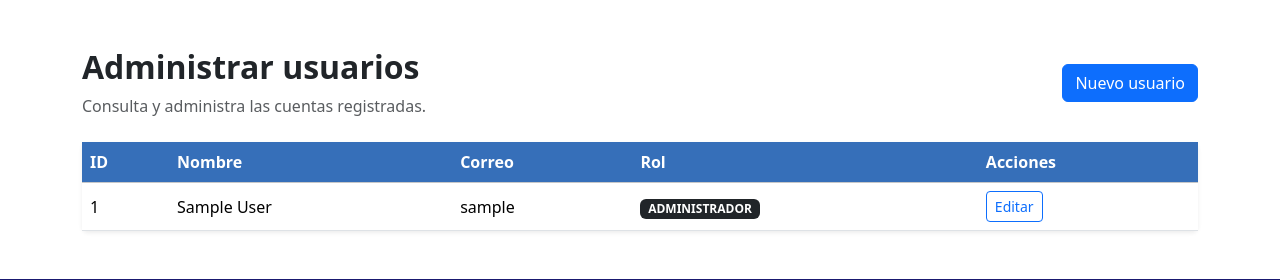
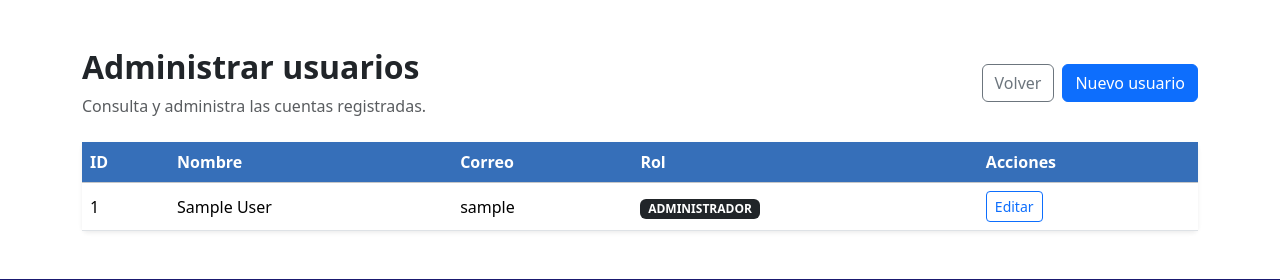
Before and after one commit to BrandoOC17/Proyecto-MarcoDesarrolloWeb, a Spring Boot app: page /administracion/usuarios in a window 1280 px wide. Shown: the part 106-386 px from the top of the page. Run offline with Spring Boot 4, Linux system fonts and the light colour scheme; the visitor is signed in with stand-in values (Sample User, id 1); some of the project's set-up classes (security, data sources, template engines, error pages and the like) are left out, and stand-ins take their place; some libraries are stand-ins or nearby versions.

Commit message:
Poniendo el boton de volver, en la sección del admin

```diff
--- a/MarcosDesarrolloWeb/src/main/resources/templates/productos-admin.html
+++ b/MarcosDesarrolloWeb/src/main/resources/templates/productos-admin.html
@@ -20,7 +20,10 @@
                 <h1 class="h2 fw-bold">Administrar productos</h1>
                 <p class="text-muted mb-0">Registra y actualiza los productos del catálogo.</p>
             </div>
-            <a class="btn btn-primary" th:href="@{/administracion/productos/nuevo}">Nuevo producto</a>
+            <div class="d-flex gap-2">
+                <a class="btn btn-outline-secondary" th:href="@{/administracion}">Volver</a>
+                <a class="btn btn-primary" th:href="@{/administracion/productos/nuevo}">Nuevo producto</a>
+            </div>
         </div>
         <div class="alert alert-success" th:if="${mensaje}" th:text="${mensaje}"></div>
         <div class="alert alert-warning" th:if="${error}" th:text="${error}"></div>
--- a/MarcosDesarrolloWeb/src/main/resources/templates/usuarios-admin.html
+++ b/MarcosDesarrolloWeb/src/main/resources/templates/usuarios-admin.html
@@ -20,7 +20,10 @@
                 <h1 class="h2 fw-bold">Administrar usuarios</h1>
                 <p class="text-muted mb-0">Consulta y administra las cuentas registradas.</p>
             </div>
-            <a class="btn btn-primary" th:href="@{/administracion/usuarios/nuevo}">Nuevo usuario</a>
+            <div class="d-flex gap-2">
+                <a class="btn btn-outline-secondary" th:href="@{/administracion}">Volver</a>
+                <a class="btn btn-primary" th:href="@{/administracion/usuarios/nuevo}">Nuevo usuario</a>
+            </div>
         </div>
         <div class="alert alert-success" th:if="${mensaje}" th:text="${mensaje}"></div>
         <div class="alert alert-warning" th:if="${error}" th:text="${error}"></div>
```
